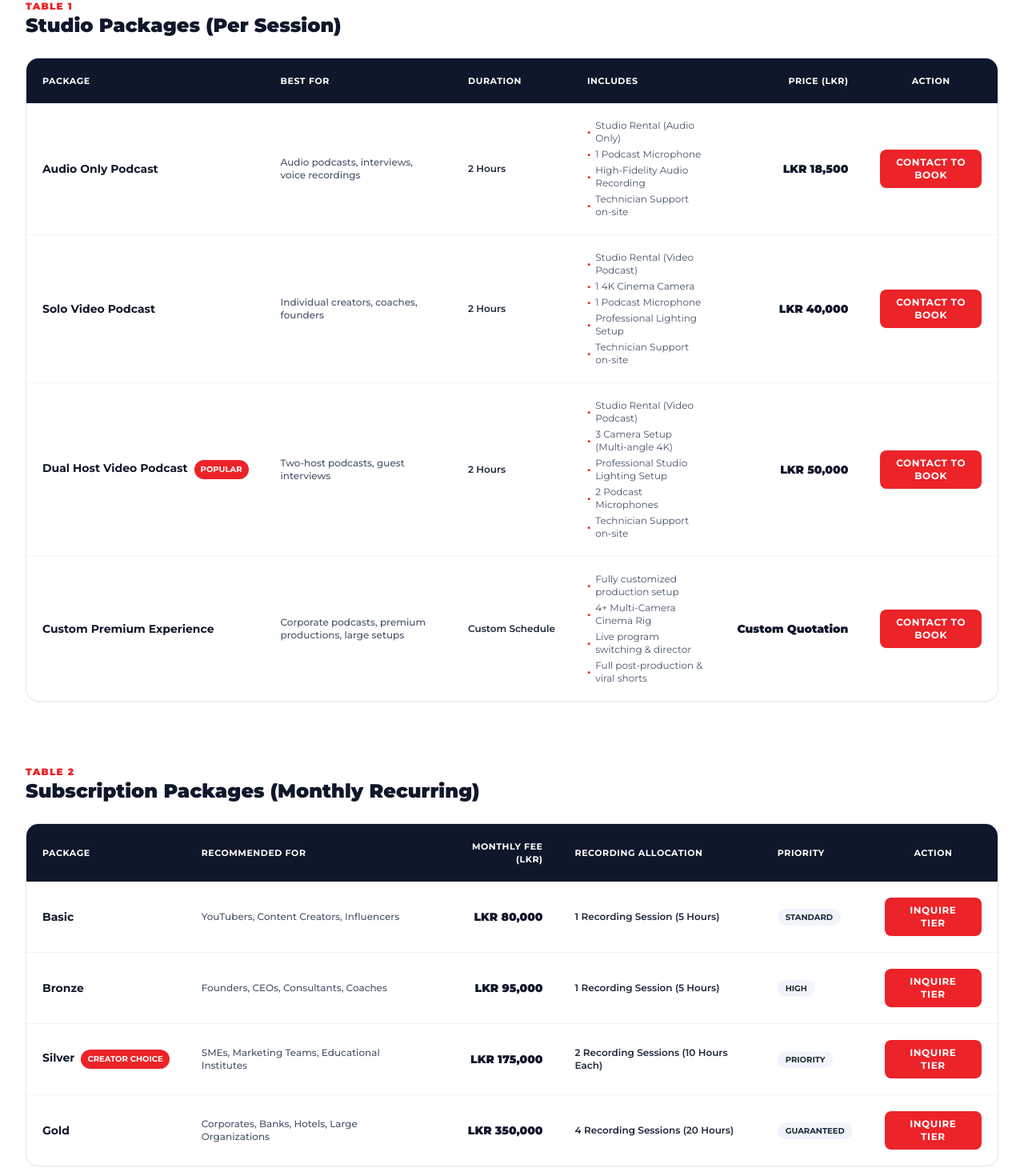
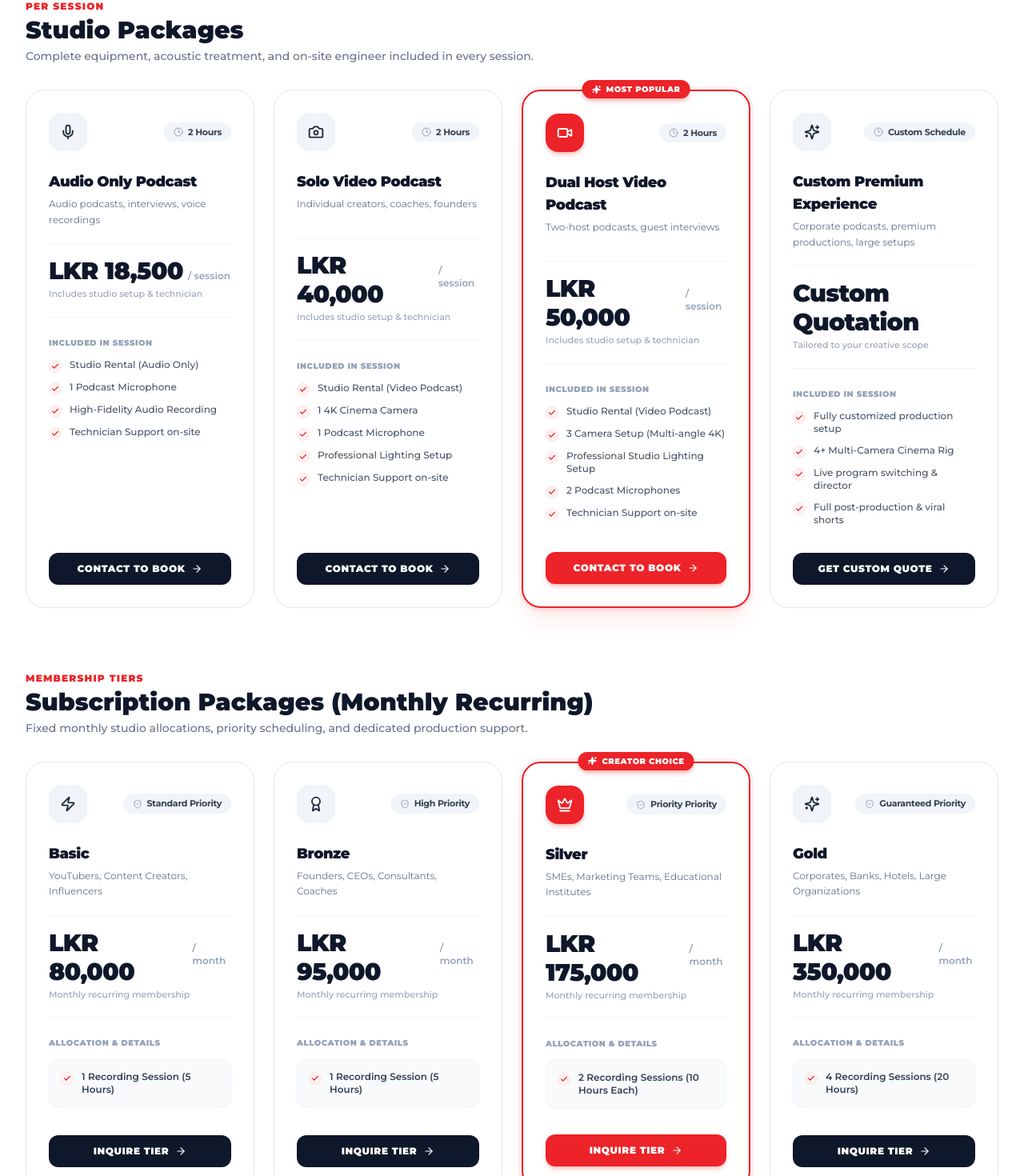
Before and after one commit to SanudaDe/mediawize, a Next.js app: page /pricing in a window 1280 px wide. Shown: the part 340-1810 px from the top of the page at 80% size. Built offline with nearby package versions, Linux system fonts and the light colour scheme.

Commit message:
done some changes

```diff
--- a/app/pricing/page.tsx
+++ b/app/pricing/page.tsx
@@ -9,12 +9,32 @@ import {
   ArrowRight,
   Clock,
   ShieldCheck,
+  Mic,
+  Camera,
+  Video,
+  Zap,
+  Award,
+  Crown,
 } from 'lucide-react';
 import {
   STUDIO_PACKAGES_DATA,
   SUBSCRIPTION_PACKAGES_DATA,
   MEMBERSHIP_BENEFITS_DATA,
 } from '@/lib/data';
+
+const STUDIO_ICONS: Record<string, React.ElementType> = {
+  'audio-only-podcast': Mic,
+  'solo-video-podcast': Camera,
+  'dual-host-video-podcast': Video,
+  'custom-premium-experience': Sparkles,
+};
+
+const SUBSCRIPTION_ICONS: Record<string, React.ElementType> = {
+  'basic-subscription': Zap,
+  'bronze-subscription': Award,
+  'silver-subscription': Crown,
+  'gold-subscription': Sparkles,
+};
 
 export default function StudioPackagesPage() {
   return (
@@ -34,141 +54,235 @@ export default function StudioPackagesPage() {
 
       <div className="max-w-7xl mx-auto space-y-20">
         {/* ========================================================================= */}
-        {/* 1. STUDIO PACKAGES TABLE (HOURLY / SESSION) */}
+        {/* 1. STUDIO PACKAGES (PER SESSION) */}
         {/* ========================================================================= */}
         <div>
-          <div className="flex items-center justify-between mb-6">
+          <div className="text-center sm:text-left mb-8">
+            <span className="text-xs font-black uppercase tracking-widest text-brand-red mb-1 block">
+              PER SESSION
+            </span>
+            <h2 className="text-2xl sm:text-3xl font-black text-slate-900">
+              Studio Packages
+            </h2>
+            <p className="text-xs sm:text-sm text-slate-500 font-medium mt-1">
+              Complete equipment, acoustic treatment, and on-site engineer included in every session.
+            </p>
+          </div>
+
+          <div className="grid grid-cols-1 sm:grid-cols-2 lg:grid-cols-4 gap-6 items-stretch">
+            {STUDIO_PACKAGES_DATA.map((pkg) => {
+              const IconComponent = STUDIO_ICONS[pkg.slug] || Sparkles;
+              const isPopular = !!pkg.popular;
+
+              return (
+                <div
+                  key={pkg.id}
+                  className={`group relative bg-white rounded-2xl sm:rounded-3xl p-6 sm:p-7 flex flex-col justify-between text-left transition-all duration-300 ${
+                    isPopular
+                      ? 'border-2 border-brand-red shadow-xl shadow-red-500/10 ring-4 ring-brand-red/5 hover:-translate-y-1'
+                      : 'border border-slate-200 hover:border-slate-300 hover:shadow-xl hover:shadow-slate-200/50 hover:-translate-y-1'
+                  }`}
+                >
+                  {/* Floating Popular Badge */}
+                  {isPopular && (
+                    <div className="absolute -top-3.5 left-1/2 -translate-x-1/2 px-3 py-1 rounded-full bg-brand-red text-white text-[10px] font-black uppercase tracking-wider shadow-md shadow-brand-red/30 flex items-center gap-1.5 whitespace-nowrap">
+                      <Sparkles className="w-3 h-3 fill-current" />
+                      <span>Most Popular</span>
+                    </div>
+                  )}
+
                   <div>
-              <span className="text-xs font-black uppercase tracking-widest text-brand-red block">
-                TABLE 1
+                    {/* Top Meta: Iconic Symbol + Duration Badge */}
+                    <div className="flex items-center justify-between gap-3 mb-6">
+                      <div
+                        className={`w-12 h-12 rounded-2xl flex items-center justify-center transition-colors duration-300 ${
+                          isPopular
+                            ? 'bg-brand-red text-white shadow-md shadow-brand-red/25'
+                            : 'bg-slate-100 text-slate-800 group-hover:bg-brand-red group-hover:text-white'
+                        }`}
+                      >
+                        <IconComponent className="w-5 h-5 stroke-[2.2]" />
+                      </div>
+
+                      <span className="inline-flex items-center gap-1.5 px-3 py-1 rounded-full text-[11px] font-bold bg-slate-100 text-slate-700 tracking-tight">
+                        <Clock className="w-3 h-3 text-slate-400" />
+                        <span>{pkg.duration}</span>
                       </span>
-              <h2 className="text-2xl font-black text-slate-900">
-                Studio Packages (Per Session)
-              </h2>
+                    </div>
+
+                    {/* Title & Subtitle */}
+                    <h3 className="text-lg font-black text-slate-900 tracking-tight mb-1">
+                      {pkg.name}
+                    </h3>
+                    <p className="text-xs text-slate-500 leading-relaxed line-clamp-2 min-h-[32px] mb-5">
+                      {pkg.bestFor}
+                    </p>
+
+                    {/* Price Block */}
+                    <div className="pt-4 pb-5 border-t border-b border-slate-100 mb-6">
+                      <div className="flex items-baseline gap-1.5">
+                        <span className="text-2xl sm:text-3xl font-black text-slate-900 tracking-tight">
+                          {pkg.priceLKR}
+                        </span>
+                        {pkg.priceNum > 0 && (
+                          <span className="text-xs font-semibold text-slate-400">/ session</span>
+                        )}
+                      </div>
+                      <span className="text-[11px] font-medium text-slate-400 block mt-0.5">
+                        {pkg.priceNum > 0
+                          ? 'Includes studio setup & technician'
+                          : 'Tailored to your creative scope'}
+                      </span>
+                    </div>
+
+                    {/* Inclusions List with iconic red checkmarks */}
+                    <div className="space-y-3 mb-8">
+                      <span className="text-[10px] font-black uppercase tracking-wider text-slate-400 block">
+                        Included in Session
+                      </span>
+                      <ul className="space-y-2.5">
+                        {pkg.includes.map((inc, incIdx) => (
+                          <li
+                            key={incIdx}
+                            className="text-xs text-slate-600 font-medium flex items-start gap-2.5"
+                          >
+                            <div className="w-4 h-4 rounded-full bg-red-50 text-brand-red flex items-center justify-center shrink-0 mt-0.5 border border-red-100">
+                              <Check className="w-2.5 h-2.5 stroke-[3]" />
+                            </div>
+                            <span className="leading-snug">{inc}</span>
+                          </li>
+                        ))}
+                      </ul>
                     </div>
                   </div>
 
-          <div className="overflow-x-auto rounded-2xl border border-slate-200 shadow-sm bg-white">
-            <table className="w-full text-left text-xs border-collapse">
-              <thead>
-                <tr className="bg-slate-900 text-white font-bold uppercase tracking-wider text-[11px]">
-                  <th className="p-4 sm:p-5">Package</th>
-                  <th className="p-4 sm:p-5">Best For</th>
-                  <th className="p-4 sm:p-5">Duration</th>
-                  <th className="p-4 sm:p-5">Includes</th>
-                  <th className="p-4 sm:p-5 text-right">Price (LKR)</th>
-                  <th className="p-4 sm:p-5 text-center">Action</th>
-                </tr>
-              </thead>
-              <tbody className="divide-y divide-slate-100">
-                {STUDIO_PACKAGES_DATA.map((pkg) => (
-                  <tr key={pkg.id} className="hover:bg-slate-50 transition-colors">
-                    <td className="p-4 sm:p-5 font-bold text-slate-900 text-sm whitespace-nowrap">
-                      {pkg.name}
-                      {pkg.popular && (
-                        <span className="ml-2 text-[10px] uppercase font-bold bg-brand-red text-white px-2 py-0.5 rounded-full inline-block">
-                          Popular
-                        </span>
-                      )}
-                    </td>
-                    <td className="p-4 sm:p-5 text-slate-600 font-medium">
-                      {pkg.bestFor}
-                    </td>
-                    <td className="p-4 sm:p-5 font-semibold text-slate-800 whitespace-nowrap">
-                      {pkg.duration}
-                    </td>
-                    <td className="p-4 sm:p-5 text-slate-600">
-                      <ul className="space-y-1">
-                        {pkg.includes.map((inc, i) => (
-                          <li key={i} className="flex items-center gap-1.5">
-                            <span className="text-brand-red font-bold">&bull;</span>
-                            <span>{inc}</span>
-                          </li>
-                        ))}
-                      </ul>
-                    </td>
-                    <td className="p-4 sm:p-5 text-right font-black text-sm text-slate-900 whitespace-nowrap">
-                      {pkg.priceLKR}
-                    </td>
-                    <td className="p-4 sm:p-5 text-center">
+                  {/* Interactive Modern Action Button */}
                   <Link
                     href={`/contact?package=${pkg.slug}`}
-                        className="px-4 py-2 rounded-lg bg-brand-red hover:bg-brand-red-hover text-white text-xs font-bold uppercase tracking-wider inline-block shadow-sm transition-all"
+                    className={`group/btn w-full py-3 px-4 rounded-xl text-xs font-black uppercase tracking-wider flex items-center justify-center gap-2 transition-all duration-200 ${
+                      isPopular
+                        ? 'bg-brand-red hover:bg-brand-red-hover text-white shadow-md shadow-brand-red/25 hover:shadow-lg hover:shadow-brand-red/35 hover:-translate-y-0.5'
+                        : 'bg-slate-900 hover:bg-brand-red text-white hover:shadow-md hover:shadow-brand-red/20'
+                    }`}
                   >
-                        Contact to Book
+                    <span>{pkg.priceNum > 0 ? 'Contact to Book' : 'Get Custom Quote'}</span>
+                    <ArrowRight className="w-3.5 h-3.5 transition-transform duration-200 group-hover/btn:translate-x-1" />
                   </Link>
-                    </td>
-                  </tr>
-                ))}
-              </tbody>
-            </table>
+                </div>
+              );
+            })}
           </div>
         </div>
 
         {/* ========================================================================= */}
-        {/* 2. SUBSCRIPTION PACKAGES TABLE */}
+        {/* 2. SUBSCRIPTION PACKAGES (MONTHLY RECURRING) */}
         {/* ========================================================================= */}
         <div>
-          <div className="flex items-center justify-between mb-6">
-            <div>
-              <span className="text-xs font-black uppercase tracking-widest text-brand-red block">
-                TABLE 2
+          <div className="text-center sm:text-left mb-8">
+            <span className="text-xs font-black uppercase tracking-widest text-brand-red mb-1 block">
+              MEMBERSHIP TIERS
             </span>
-              <h2 className="text-2xl font-black text-slate-900">
+            <h2 className="text-2xl sm:text-3xl font-black text-slate-900">
               Subscription Packages (Monthly Recurring)
             </h2>
+            <p className="text-xs sm:text-sm text-slate-500 font-medium mt-1">
+              Fixed monthly studio allocations, priority scheduling, and dedicated production support.
+            </p>
+          </div>
+
+          <div className="grid grid-cols-1 sm:grid-cols-2 lg:grid-cols-4 gap-6 items-stretch">
+            {SUBSCRIPTION_PACKAGES_DATA.map((sub) => {
+              const IconComponent = SUBSCRIPTION_ICONS[sub.slug] || Crown;
+              const isPopular = !!sub.popular;
+
+              return (
+                <div
+                  key={sub.id}
+                  className={`group relative bg-white rounded-2xl sm:rounded-3xl p-6 sm:p-7 flex flex-col justify-between text-left transition-all duration-300 ${
+                    isPopular
+                      ? 'border-2 border-brand-red shadow-xl shadow-red-500/10 ring-4 ring-brand-red/5 hover:-translate-y-1'
+                      : 'border border-slate-200 hover:border-slate-300 hover:shadow-xl hover:shadow-slate-200/50 hover:-translate-y-1'
+                  }`}
+                >
+                  {/* Floating Popular Badge */}
+                  {isPopular && (
+                    <div className="absolute -top-3.5 left-1/2 -translate-x-1/2 px-3 py-1 rounded-full bg-brand-red text-white text-[10px] font-black uppercase tracking-wider shadow-md shadow-brand-red/30 flex items-center gap-1.5 whitespace-nowrap">
+                      <Sparkles className="w-3 h-3 fill-current" />
+                      <span>Creator Choice</span>
+                    </div>
+                  )}
+
+                  <div>
+                    {/* Top Meta: Iconic Symbol + Priority Badge */}
+                    <div className="flex items-center justify-between gap-3 mb-6">
+                      <div
+                        className={`w-12 h-12 rounded-2xl flex items-center justify-center transition-colors duration-300 ${
+                          isPopular
+                            ? 'bg-brand-red text-white shadow-md shadow-brand-red/25'
+                            : 'bg-slate-100 text-slate-800 group-hover:bg-brand-red group-hover:text-white'
+                        }`}
+                      >
+                        <IconComponent className="w-5 h-5 stroke-[2.2]" />
+                      </div>
+
+                      <span className="inline-flex items-center gap-1.5 px-3 py-1 rounded-full text-[11px] font-bold bg-slate-100 text-slate-700 tracking-tight">
+                        <ShieldCheck className="w-3 h-3 text-slate-400" />
+                        <span>{sub.priority} Priority</span>
+                      </span>
+                    </div>
+
+                    {/* Title & Subtitle */}
+                    <h3 className="text-lg font-black text-slate-900 tracking-tight mb-1">
+                      {sub.name}
+                    </h3>
+                    <p className="text-xs text-slate-500 leading-relaxed line-clamp-2 min-h-[32px] mb-5">
+                      {sub.recommendedFor}
+                    </p>
+
+                    {/* Price Block */}
+                    <div className="pt-4 pb-5 border-t border-b border-slate-100 mb-6">
+                      <div className="flex items-baseline gap-1.5">
+                        <span className="text-2xl sm:text-3xl font-black text-slate-900 tracking-tight">
+                          {sub.monthlyFeeLKR}
+                        </span>
+                        <span className="text-xs font-semibold text-slate-400">/ month</span>
+                      </div>
+                      <span className="text-[11px] font-medium text-slate-400 block mt-0.5">
+                        Monthly recurring membership
+                      </span>
+                    </div>
+
+                    {/* Allocation details */}
+                    <div className="space-y-3 mb-8">
+                      <span className="text-[10px] font-black uppercase tracking-wider text-slate-400 block">
+                        Allocation & Details
+                      </span>
+                      <div className="p-3.5 rounded-xl bg-slate-50 border border-slate-100 space-y-2">
+                        <div className="flex items-start gap-2.5 text-xs text-slate-700 font-semibold">
+                          <div className="w-4 h-4 rounded-full bg-red-50 text-brand-red flex items-center justify-center shrink-0 mt-0.5 border border-red-100">
+                            <Check className="w-2.5 h-2.5 stroke-[3]" />
+                          </div>
+                          <span>{sub.recordingAllocation}</span>
+                        </div>
+                      </div>
                     </div>
                   </div>
 
-          <div className="overflow-x-auto rounded-2xl border border-slate-200 shadow-sm bg-white">
-            <table className="w-full text-left text-xs border-collapse">
-              <thead>
-                <tr className="bg-slate-900 text-white font-bold uppercase tracking-wider text-[11px]">
-                  <th className="p-4 sm:p-5">Package</th>
-                  <th className="p-4 sm:p-5">Recommended For</th>
-                  <th className="p-4 sm:p-5 text-right">Monthly Fee (LKR)</th>
-                  <th className="p-4 sm:p-5">Recording Allocation</th>
-                  <th className="p-4 sm:p-5">Priority</th>
-                  <th className="p-4 sm:p-5 text-center">Action</th>
-                </tr>
-              </thead>
-              <tbody className="divide-y divide-slate-100">
-                {SUBSCRIPTION_PACKAGES_DATA.map((sub) => (
-                  <tr key={sub.id} className="hover:bg-slate-50 transition-colors">
-                    <td className="p-4 sm:p-5 font-bold text-slate-900 text-sm whitespace-nowrap">
-                      {sub.name}
-                      {sub.popular && (
-                        <span className="ml-2 text-[10px] uppercase font-bold bg-brand-red text-white px-2 py-0.5 rounded-full inline-block">
-                          Creator Choice
-                        </span>
-                      )}
-                    </td>
-                    <td className="p-4 sm:p-5 text-slate-600 font-medium">
-                      {sub.recommendedFor}
-                    </td>
-                    <td className="p-4 sm:p-5 text-right font-black text-sm text-slate-900 whitespace-nowrap">
-                      {sub.monthlyFeeLKR}
-                    </td>
-                    <td className="p-4 sm:p-5 font-semibold text-slate-800">
-                      {sub.recordingAllocation}
-                    </td>
-                    <td className="p-4 sm:p-5">
-                      <span className="px-2.5 py-1 rounded-full bg-slate-100 text-slate-800 font-bold text-[10px] uppercase">
-                        {sub.priority}
-                      </span>
-                    </td>
-                    <td className="p-4 sm:p-5 text-center">
+                  {/* Interactive Modern Action Button */}
                   <Link
                     href={`/contact?subscription=${sub.slug}`}
-                        className="px-4 py-2 rounded-lg bg-brand-red hover:bg-brand-red-hover text-white text-xs font-bold uppercase tracking-wider inline-block shadow-sm transition-all"
+                    className={`group/btn w-full py-3 px-4 rounded-xl text-xs font-black uppercase tracking-wider flex items-center justify-center gap-2 transition-all duration-200 ${
+                      isPopular
+                        ? 'bg-brand-red hover:bg-brand-red-hover text-white shadow-md shadow-brand-red/25 hover:shadow-lg hover:shadow-brand-red/35 hover:-translate-y-0.5'
+                        : 'bg-slate-900 hover:bg-brand-red text-white hover:shadow-md hover:shadow-brand-red/20'
+                    }`}
                   >
-                        Inquire Tier
+                    <span>Inquire Tier</span>
+                    <ArrowRight className="w-3.5 h-3.5 transition-transform duration-200 group-hover/btn:translate-x-1" />
                   </Link>
-                    </td>
-                  </tr>
-                ))}
-              </tbody>
-            </table>
+                </div>
+              );
+            })}
           </div>
         </div>
 
```
Lines whose indentation alone changed are shown as unchanged.
